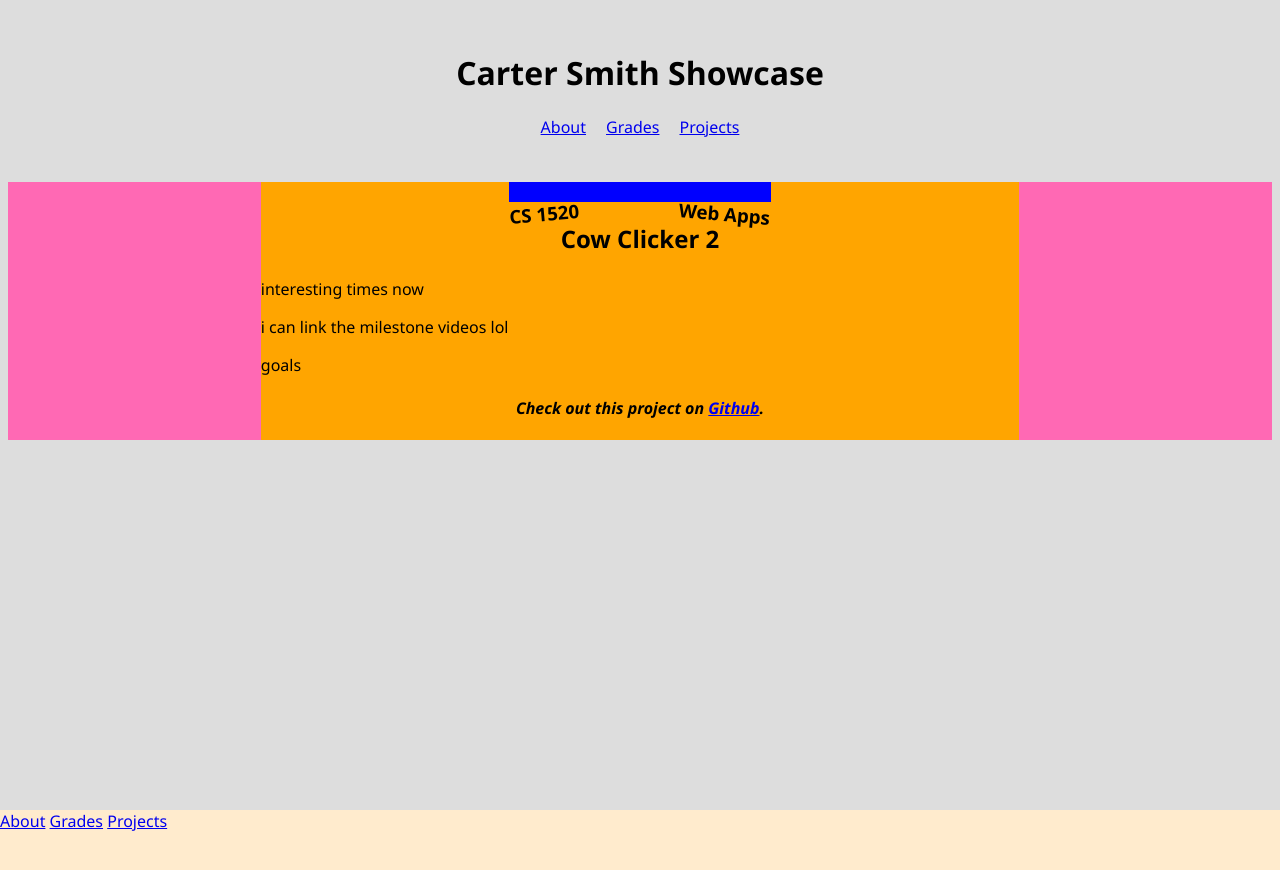
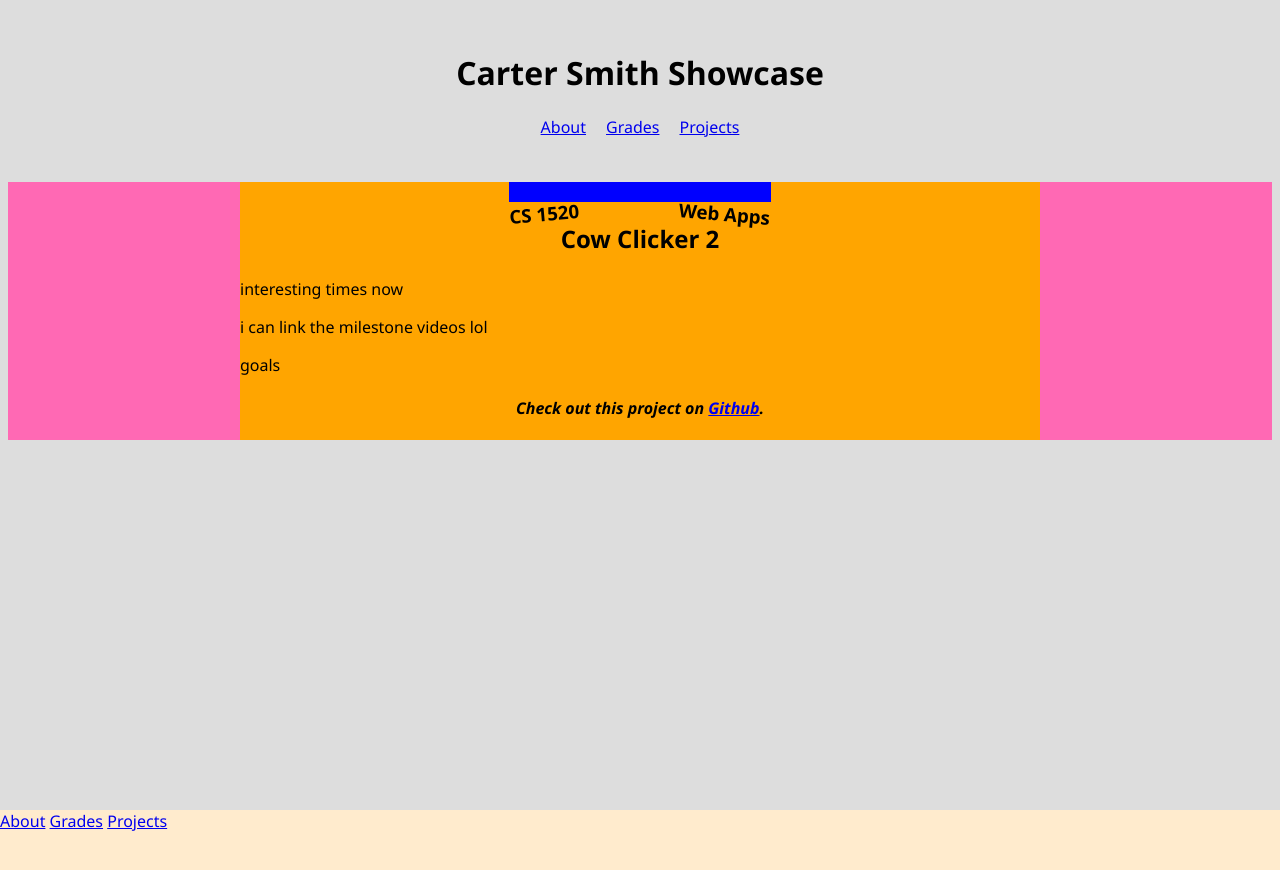
Before and after one commit to cas380/carter-smith-showcase, a Jekyll site: the page built from _project-pages/cow-clicker-2.md, in a window 1280 px wide. Shown: the top 870 px of the page. Built offline with Jekyll 4.4.1, drawn with Linux system fonts in a browser that asks for light colours.

Commit message:
mobile testing

```diff
--- a/assets/style/default.css
+++ b/assets/style/default.css
@@ -67,7 +67,7 @@ body {
 }
 .body-content-wrapper {
     background-color: orange;
-    width: 60%;/*53%;*/
+    width: 800px;
 }
 
 /* ===================== */
```
